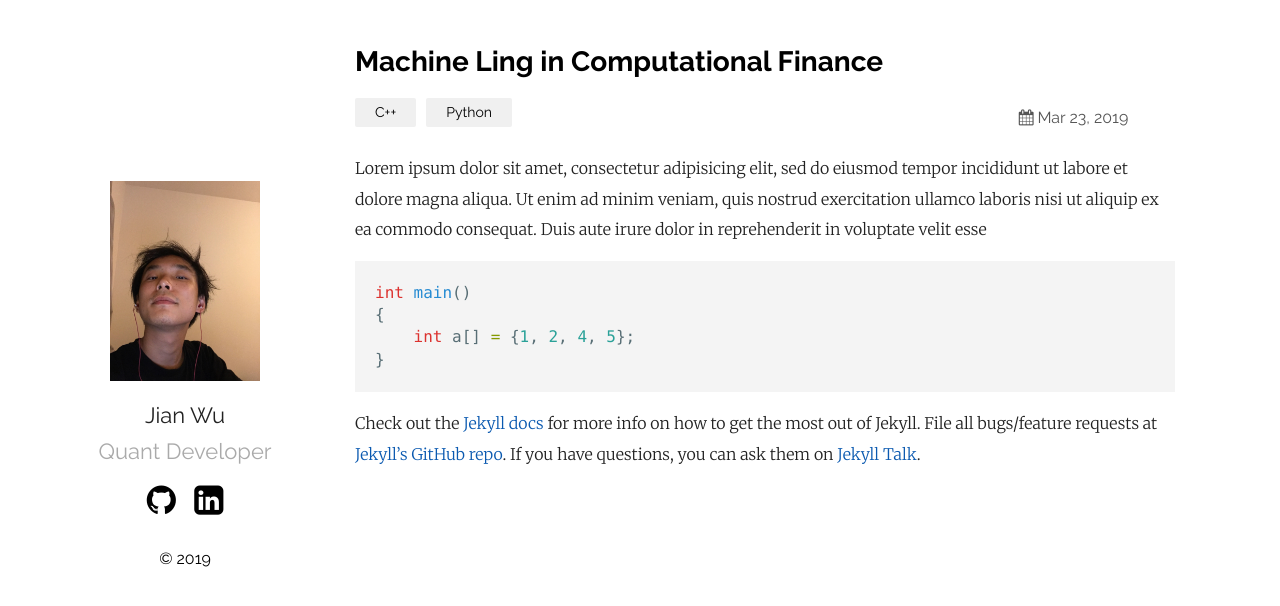
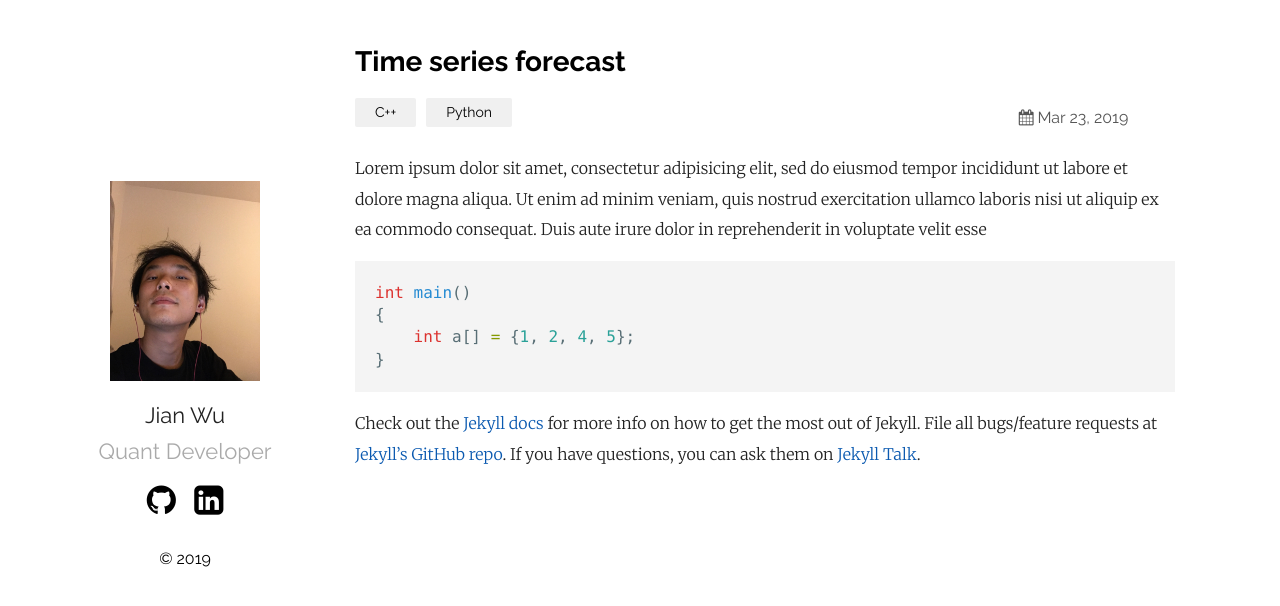
Before and after one commit to jianwu21/jianwu21.github.io, a Jekyll site: the page built from _posts/2019-03-23-welcome-to-jekyll.markdown, in a window 1280 px wide. Shown: the top 606 px of the page. Built offline with Jekyll 4.4.1, drawn with Linux system fonts in a browser that asks for light colours.

Commit message:
fix typo

````diff
--- a/_posts/2019-03-23-welcome-to-jekyll.markdown
+++ b/_posts/2019-03-23-welcome-to-jekyll.markdown
@@ -1,6 +1,6 @@
 ---
 layout: post
-title:  "Machine Ling in Computational Finance"
+title:  "Time series forecast"
 date:   2019-03-23 21:03:36 +0530
 categories: C++ Python
 ---
@@ -9,7 +9,7 @@
 ```cpp
 int main()
 {
-	int a[] = {1, 2, 4, 5};
+    int a[] = {1, 2, 4, 5};
 }
 ```
 
````
